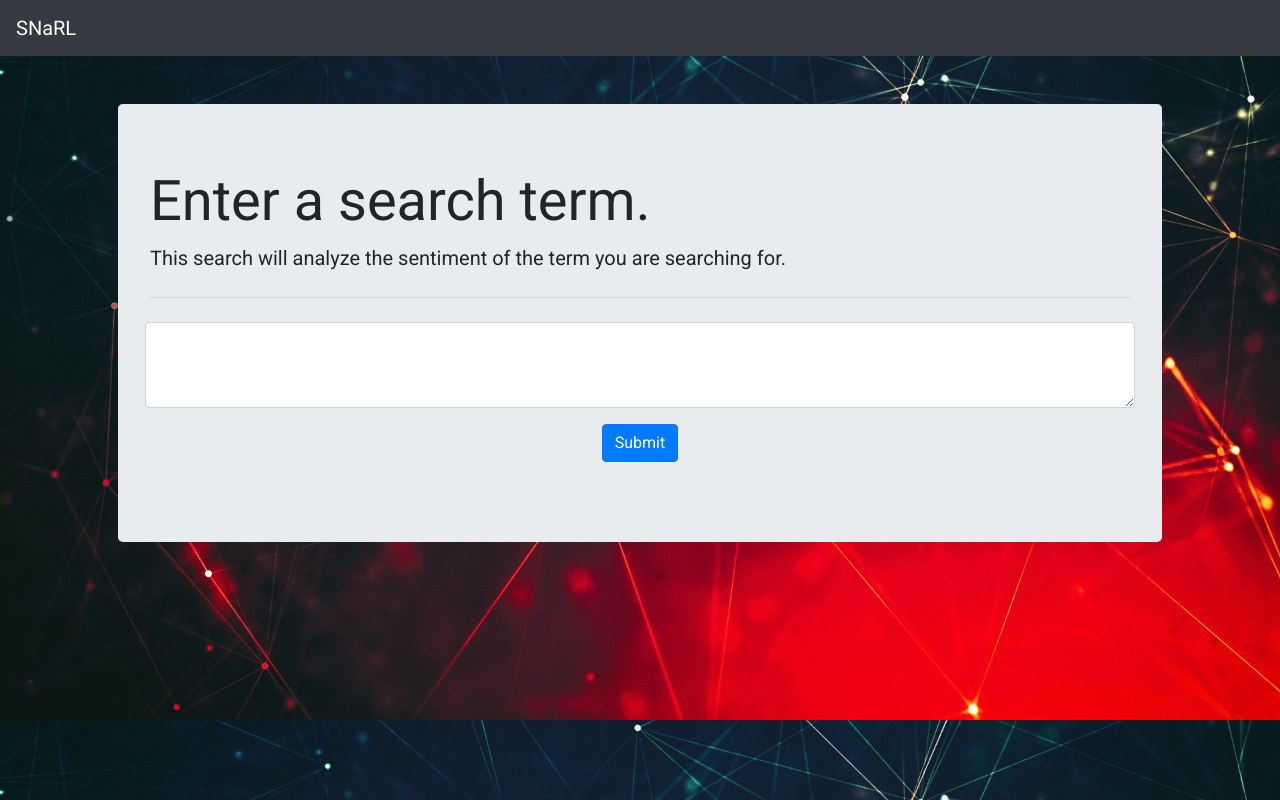
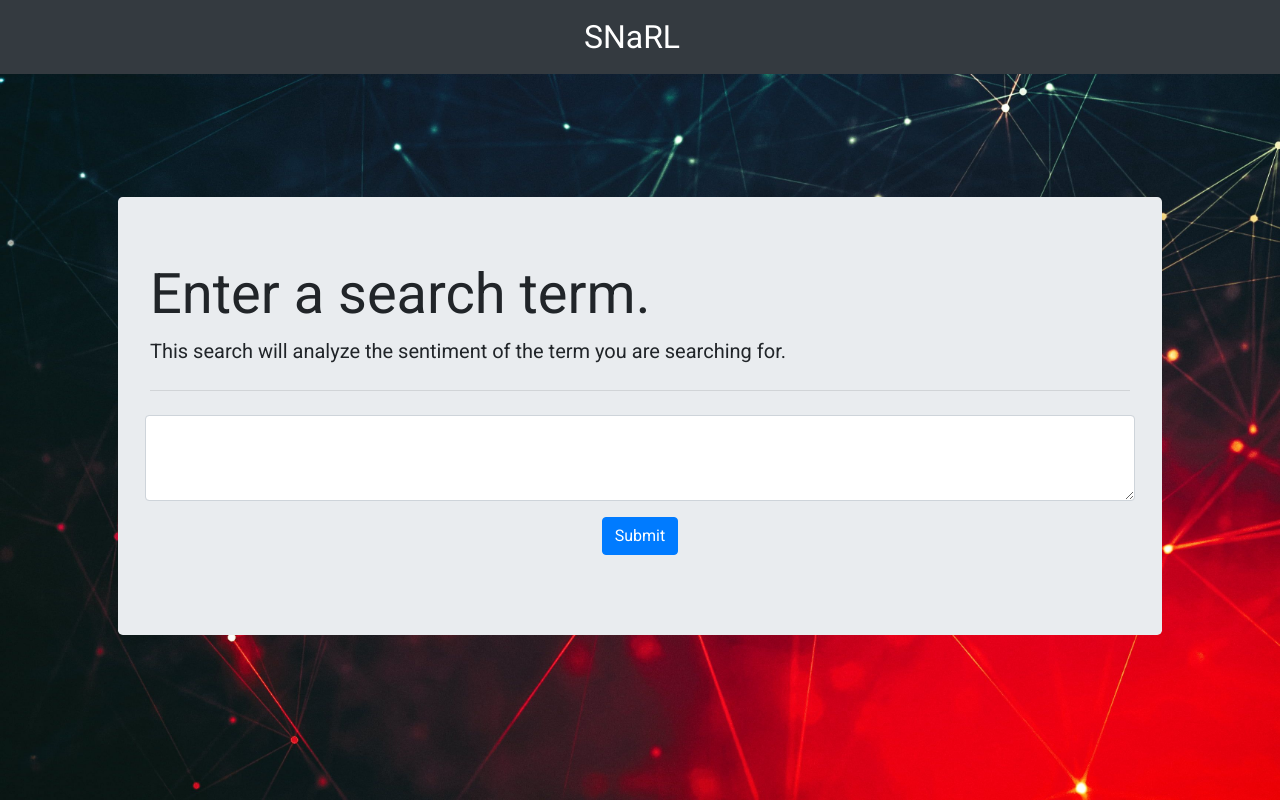
Before and after one commit to scott-m-king/Sentiment-Analyzer, a Flask app: page / in a window 1280 px wide. Run offline with Flask 2, Linux system fonts and the light colour scheme; some libraries are stand-ins or nearby versions.

Commit message:
Final commit

```diff
--- a/app.py
+++ b/app.py
@@ -64,10 +64,10 @@ def results():
                            searchterm=searchterms[-1],
                            sentiments=sentiments,
                            urls=urls,
-                           counter=0,
                            mean=mean,
                            bar_filename=bar_plot_most_recent_filename(),
-                           pie_filename=pie_plot_most_recent_filename())
+                           pie_filename=pie_plot_most_recent_filename(),
+                           feeling=feeling)
 
 
 if __name__ == '__main__':
--- a/static/style.css
+++ b/static/style.css
@@ -5,8 +5,20 @@ html * {
 body {
     background-image: url(background.jpg);
     background-size: cover;
+    background-attachment: fixed;
 }
 
 .white-font {
     color: white;
 }
+
+#title_1 {
+    text-align: center;
+    width: 100%;
+    font-size: 200%;
+}
+
+#search-box {
+    height: 100%;
+    padding-top: 75px;
+}
--- a/templates/index.html
+++ b/templates/index.html
@@ -6,6 +6,7 @@
 
 {% block main %}
 
+    <div class="search-box" id="search-box">
     <div class="jumbotron">
         <h1 class="display-4">Enter a search term.</h1>
         <p class="lead">This search will analyze the sentiment of the term you are searching for.</p>
@@ -24,6 +25,7 @@
                 </div>
             </div>
     </div>
+        </div>
 
 
     </form>
--- a/templates/layout.html
+++ b/templates/layout.html
@@ -17,7 +17,7 @@
 <body>
 
 <nav class="navbar navbar-dark bg-dark">
-    <a class="navbar-brand" href="/">SNaRL</a>
+    <a class="navbar-brand" id="title_1" href="/">SNaRL</a>
 </nav>
 
 <!-- Optional JavaScript -->
```
Also changed, not shown: templates/results.html (+6 -2 lines), static/bar_1578856630.png (deleted), static/bar_1578856703.png (deleted), static/bar_1578856716.png (deleted), static/bar_1578860055.png (added), static/bar_1578860258.png (added), static/bar_1578860344.png (added), static/pie_1578856631.png (deleted), static/pie_1578856704.png (deleted), static/pie_1578856716.png (deleted), static/pie_1578860055.png (added), static/pie_1578860258.png (added), static/pie_1578860345.png (added).
